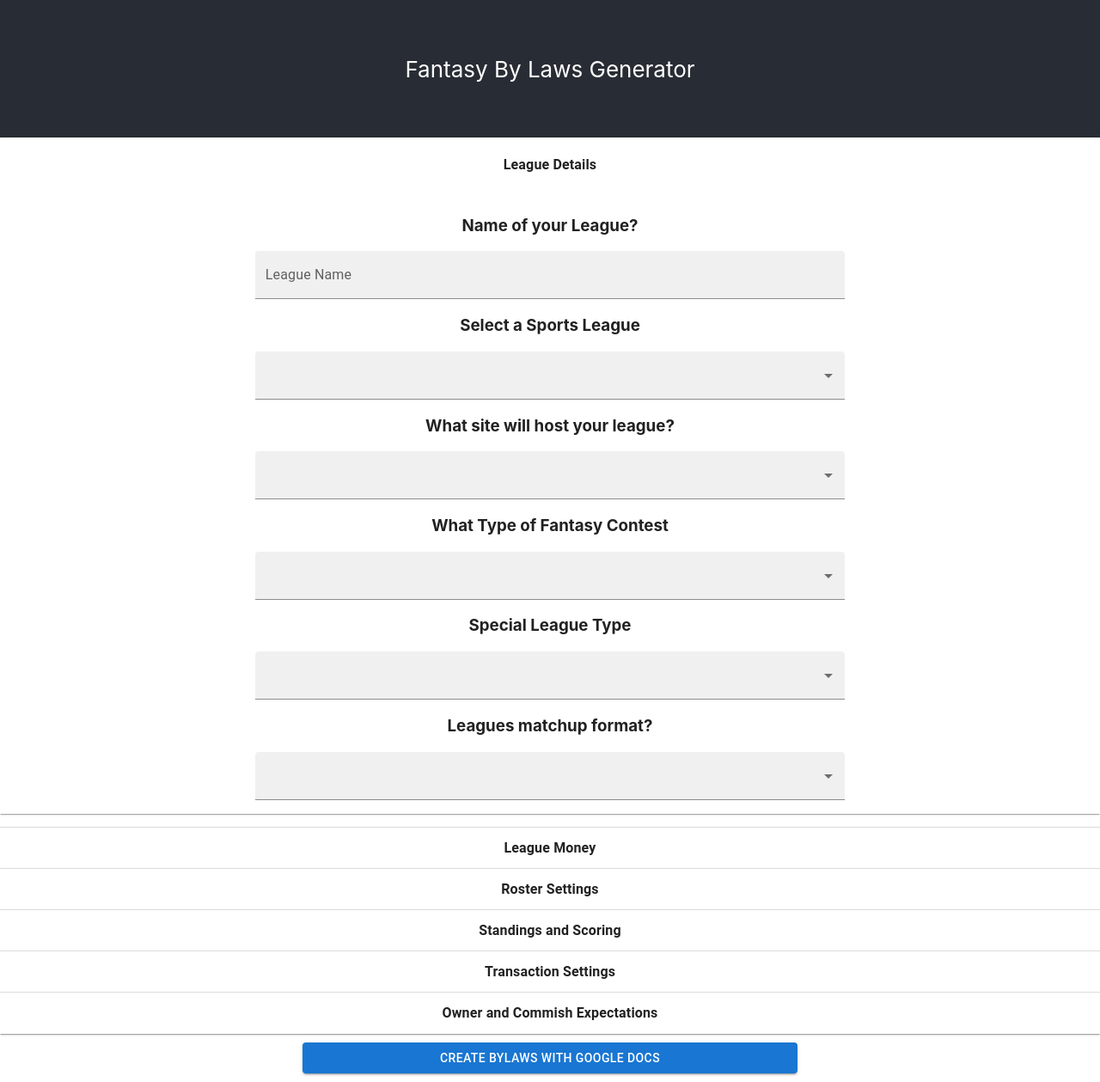
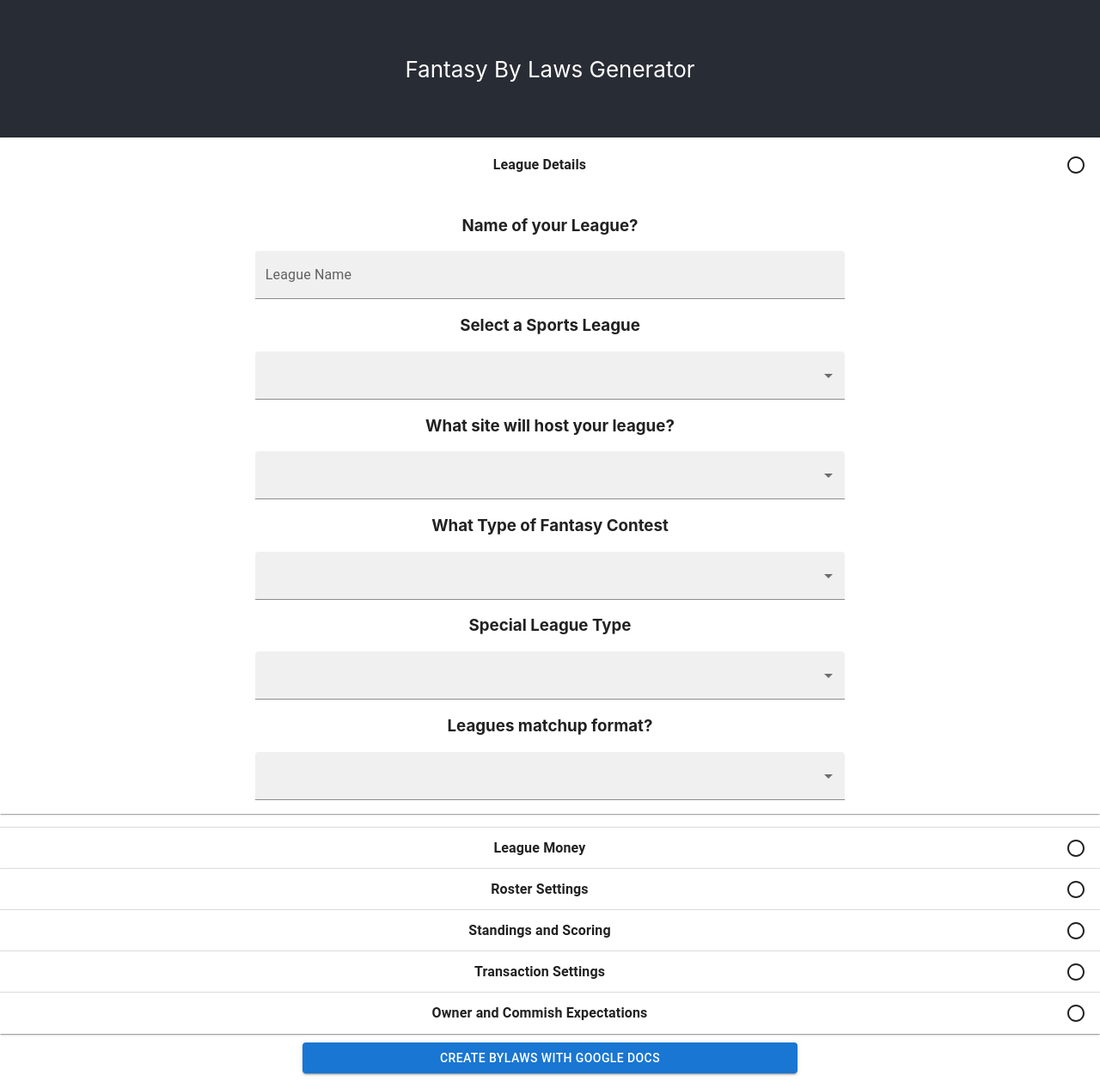
Before and after one commit to AMess33/FantasyBL, a React (Create React App) app: page / in a window 1280 px wide. Shown: the whole page at 86% size. Built offline with nearby package versions, Linux system fonts and the light colour scheme.

Commit message:
add icons to accordions

```diff
--- a/src/App.js
+++ b/src/App.js
@@ -6,6 +6,7 @@ import {
   AccordionSummary,
   Typography,
 } from "@mui/material";
+import RadioButtonUncheckedIcon from "@mui/icons-material/RadioButtonUnchecked";
 import LeagueDetails from "./components/InitialSetup/leagueDetails";
 import LeagueType from "./components/InitialSetup/leagueType";
 import {
@@ -48,8 +49,9 @@ function App() {
         >
           <AccordionSummary>
             <Typography sx={{ fontWeight: "bold", margin: "auto" }}>
-              League Details
+              League Details{" "}
             </Typography>
+            <RadioButtonUncheckedIcon />
           </AccordionSummary>
           <AccordionDetails>
             <LeagueDetails value={value} setValue={setValue} />
@@ -66,6 +68,7 @@ function App() {
             <Typography sx={{ fontWeight: "bold", margin: "auto" }}>
               League Money
             </Typography>
+            <RadioButtonUncheckedIcon />
           </AccordionSummary>
           <AccordionDetails>
             <OwnerFees value={value} setValue={setValue} />
@@ -82,6 +85,7 @@ function App() {
             <Typography sx={{ fontWeight: "bold", margin: "auto" }}>
               Roster Settings
             </Typography>
+            <RadioButtonUncheckedIcon />
           </AccordionSummary>
           <AccordionDetails>
             <NumberOfTeams value={value} setValue={setValue} />
@@ -98,6 +102,7 @@ function App() {
             <Typography sx={{ fontWeight: "bold", margin: "auto" }}>
               Standings and Scoring
             </Typography>
+            <RadioButtonUncheckedIcon />
           </AccordionSummary>
           <AccordionDetails>
             <Standings value={value} setValue={setValue} />
@@ -113,6 +118,7 @@ function App() {
             <Typography sx={{ fontWeight: "bold", margin: "auto" }}>
               Transaction Settings
             </Typography>
+            <RadioButtonUncheckedIcon />
           </AccordionSummary>
           <AccordionDetails>
             <Drafts value={value} setValue={setValue} />
@@ -129,6 +135,7 @@ function App() {
             <Typography sx={{ fontWeight: "bold", margin: "auto" }}>
               Owner and Commish Expectations
             </Typography>
+            <RadioButtonUncheckedIcon />
           </AccordionSummary>
           <AccordionDetails>
             <Owner value={value} setValue={setValue} />
```
